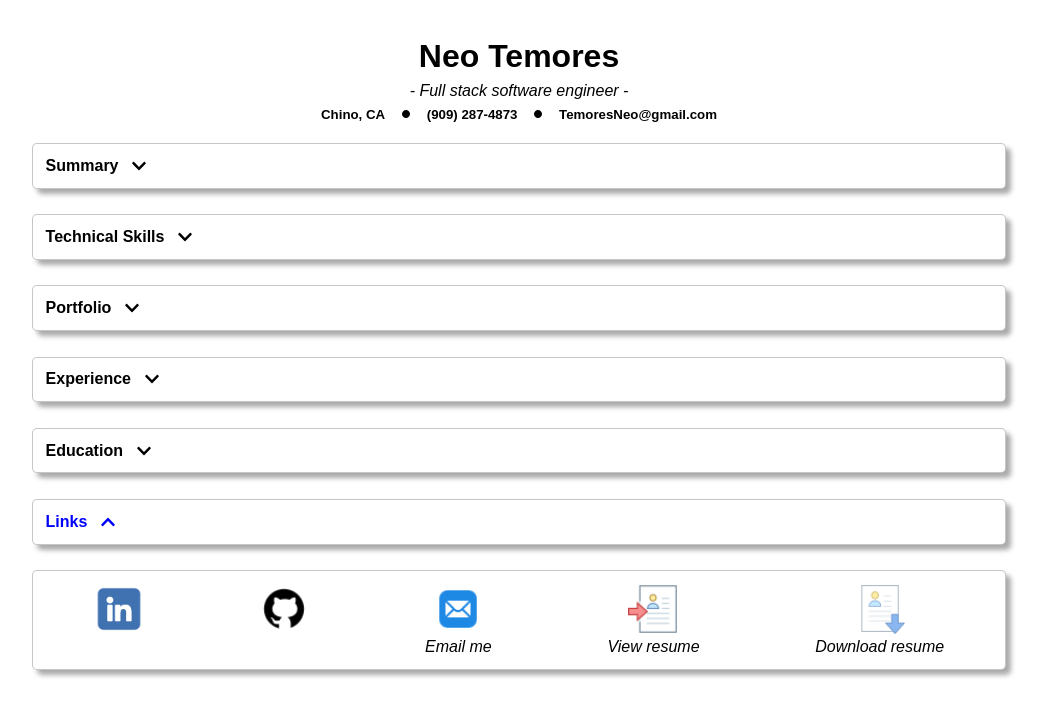
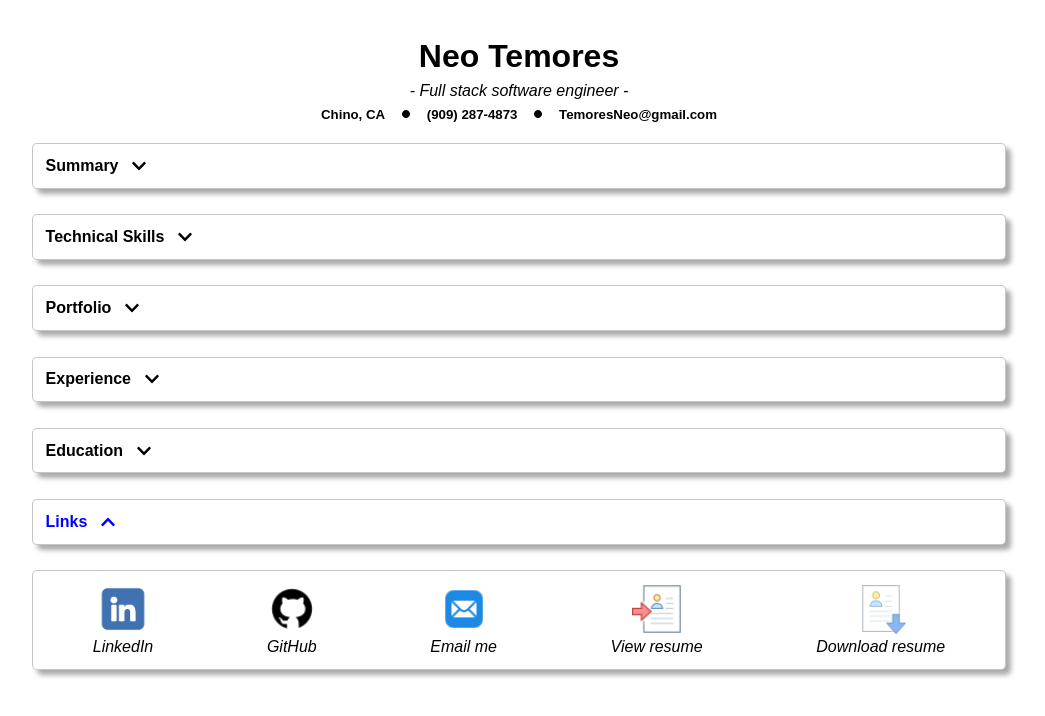
Before and after one commit to neoTemores/Online-Resume-NeoTemoresSWE, a React (Create React App) app: page / in a window 1280 px wide. Both pictures are taken after a click on the item "Links". Shown: the top 716 px of the page, without its empty margins (121-1166 px from the left). Built offline with nearby package versions, Linux system fonts and the light colour scheme.

Commit message:
deploy links update

```diff
--- a/src/Components/Links.jsx
+++ b/src/Components/Links.jsx
@@ -9,16 +9,33 @@ import emailIcon from "../Assets/logos/email-icon.png";
 const Links = () => {
   return (
     <div className="linksContainer">
+
+      <div className="linksWithTextDiv">
         <a
           href="https://www.linkedin.com/in/neo-temores/"
           rel="noreferrer"
           target="_blank">
           <img src={linkedIn} height="50" alt="linkedIn" />
         </a>
+        <a className="linksAnchorTag"
+          href="https://www.linkedin.com/in/neo-temores/"
+          target="_blank"
+          rel="noreferrer">
+          LinkedIn
+        </a>
+      </div>
 
+      <div className="linksWithTextDiv">
         <a href="https://github.com/neoTemores" rel="noreferrer" target="_blank">
           <img src={gitHub} height="50" alt="github" />
         </a>
+        <a className="linksAnchorTag"
+          href="https://github.com/neoTemores"
+          target="_blank"
+          rel="noreferrer">
+          GitHub
+        </a>
+      </div>
 
       <div className="linksWithTextDiv">
         <a href="mailto:TemoresNeo@gmail.com">
```
Lines whose indentation alone changed are shown as unchanged.
